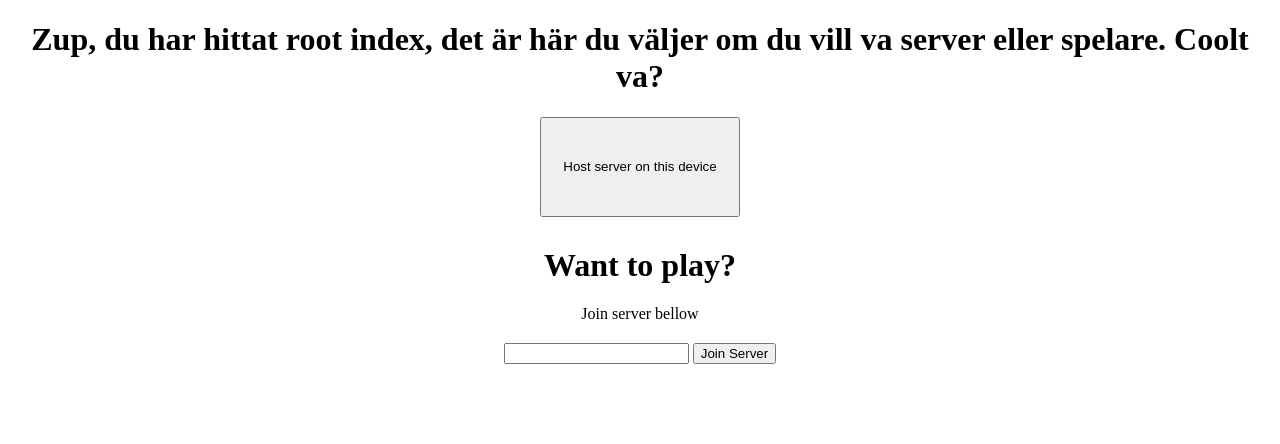
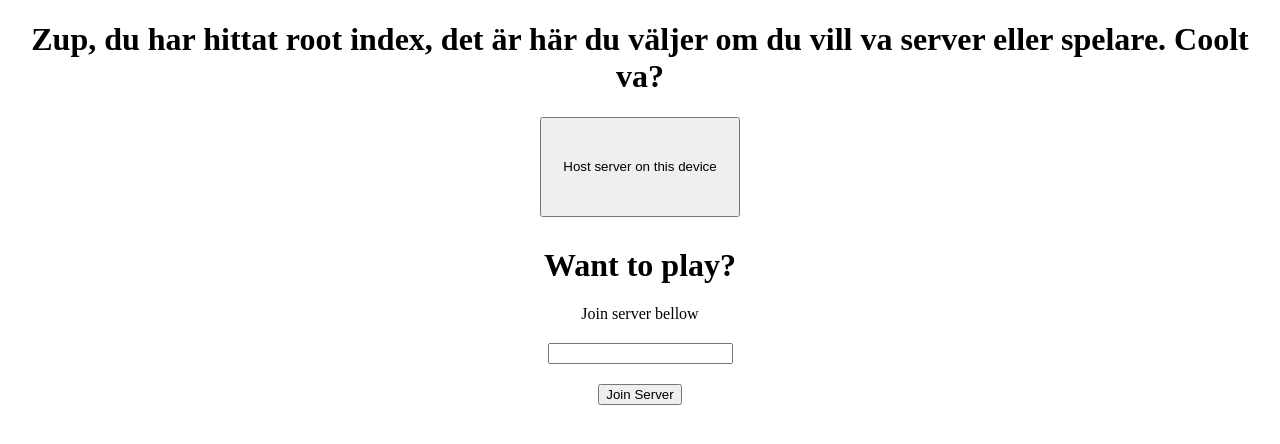
Before and after one commit to INDAPlus21/viktorrn-zhongmin-game, a plain HTML site: page Public/index.html in a window 1280 px wide. Drawn offline with Linux system fonts and the light colour scheme.

Commit message:
test commit for new dev branch

```diff
--- a/Public/index.html
+++ b/Public/index.html
@@ -9,7 +9,7 @@
         <h1>Want to play?</h1>
         Join server bellow
         <br>
-        <input value="" style="margin: 20px 0"> </input>
+        <input value="" style="margin: 20px"> </input>
         <button>Join Server</button>
     </div>
 
```
